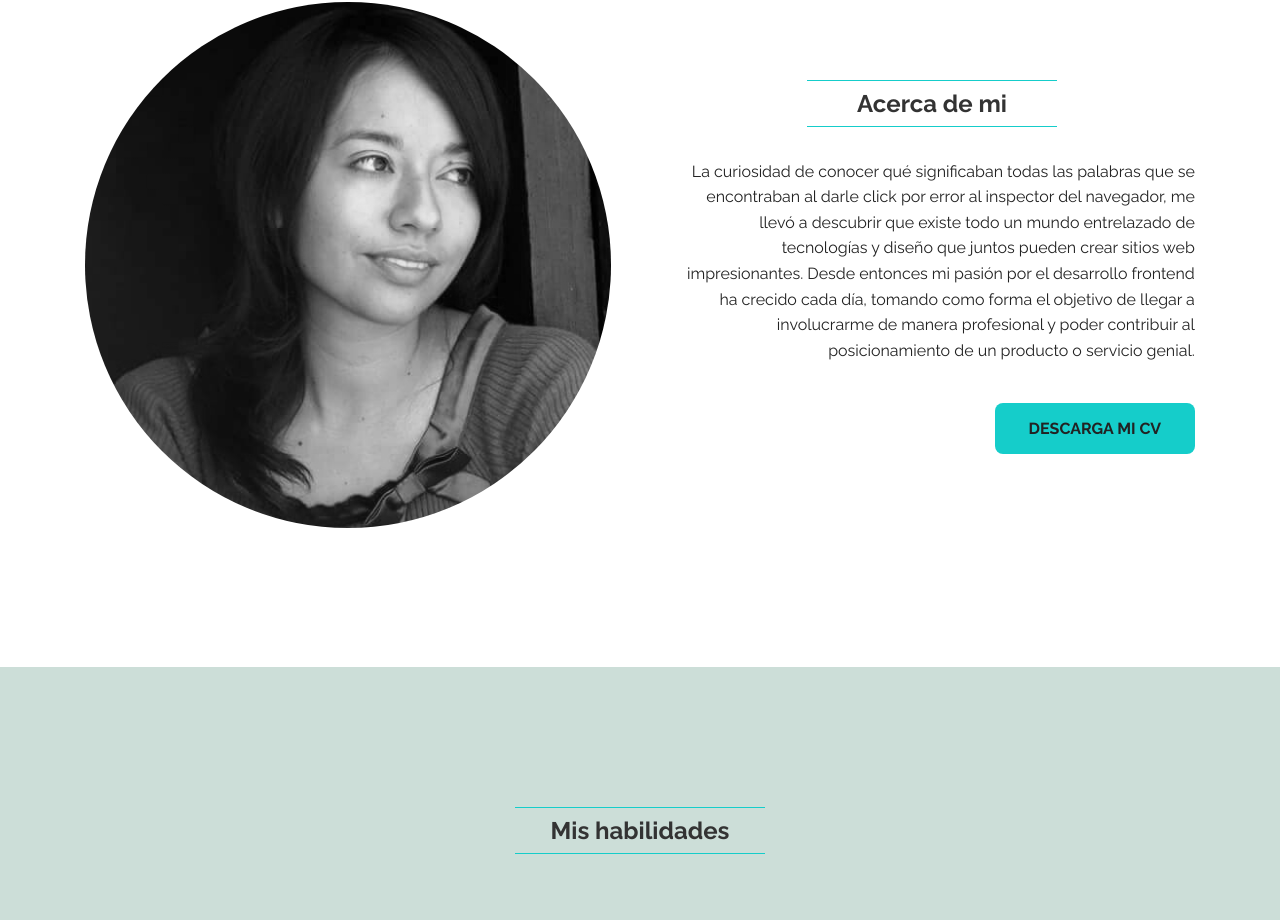
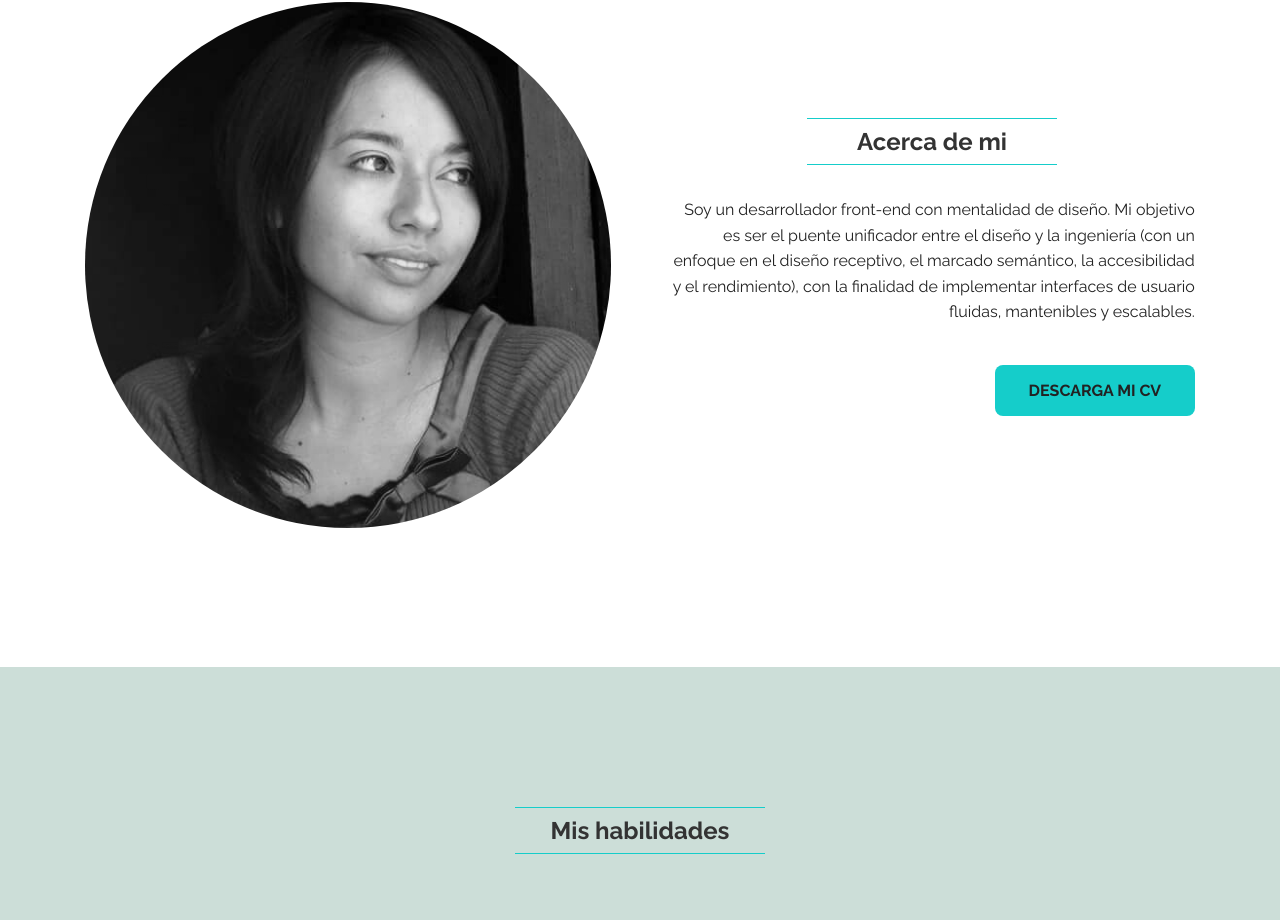
Before and after one commit to Ivanova24/Portafolio_CV, a plain HTML site: page index.html in a window 1280 px wide. Shown: the part 989-1909 px from the top of the page. Drawn offline with Linux system fonts and the light colour scheme.

Commit message:
Update index.html

```diff
--- a/index.html
+++ b/index.html
@@ -91,7 +91,7 @@
       <article class="text-lg-right">
         <h2 class="section-title">Acerca de mi</h2>
         <p>
-          La curiosidad de conocer qué significaban todas las palabras que se encontraban al darle click por error al inspector del navegador, me llevó a descubrir que existe todo un mundo entrelazado de tecnologías y diseño que juntos pueden crear sitios web impresionantes. Desde entonces mi pasión por el desarrollo frontend ha crecido cada día, tomando como forma el objetivo de llegar a involucrarme de manera profesional y poder contribuir al posicionamiento de un producto o servicio genial.
+          Soy un desarrollador front-end con mentalidad de diseño. Mi objetivo es ser el puente unificador entre el diseño y la ingeniería (con un enfoque en el diseño receptivo, el marcado semántico, la accesibilidad y el rendimiento), con la finalidad de implementar interfaces de usuario fluidas, mantenibles y escalables.
         </p>
         <div class="text-center text-lg-right">
           <a class="btn" href="https://drive.google.com/uc?export=download&id=1Tc4k6335w5R55uQ4Y6EbSOsrRNdqyDvd" target="_blank" rel="noopener">DESCARGA MI CV</a>
```
